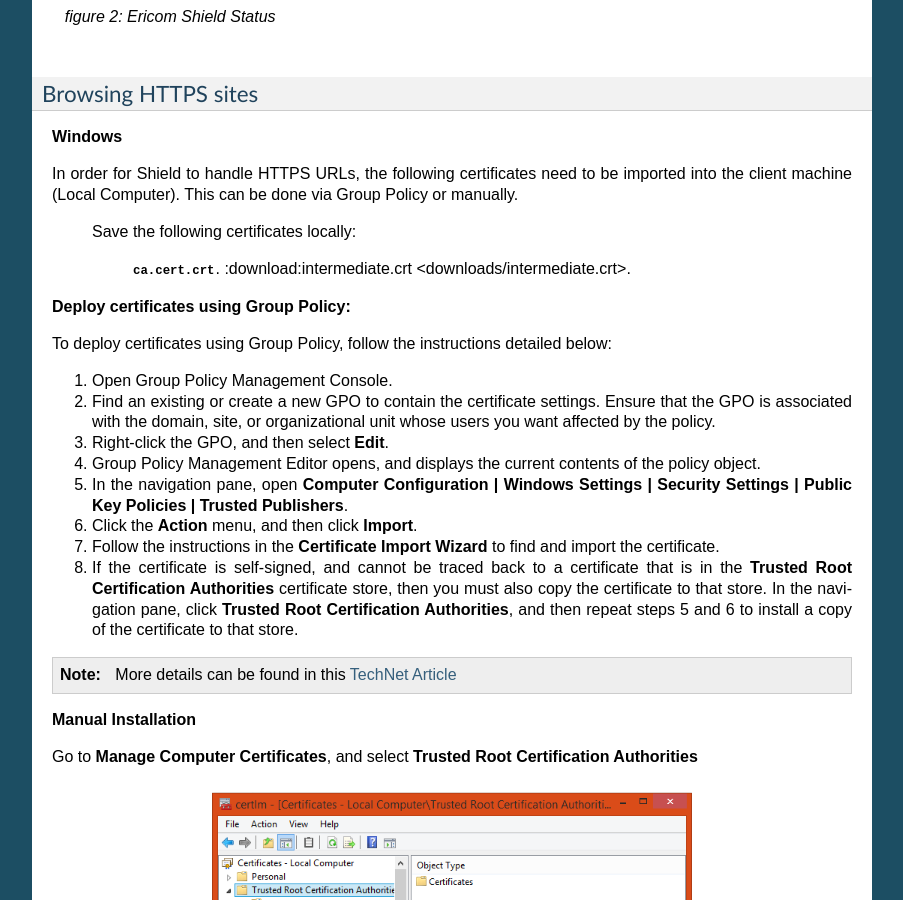
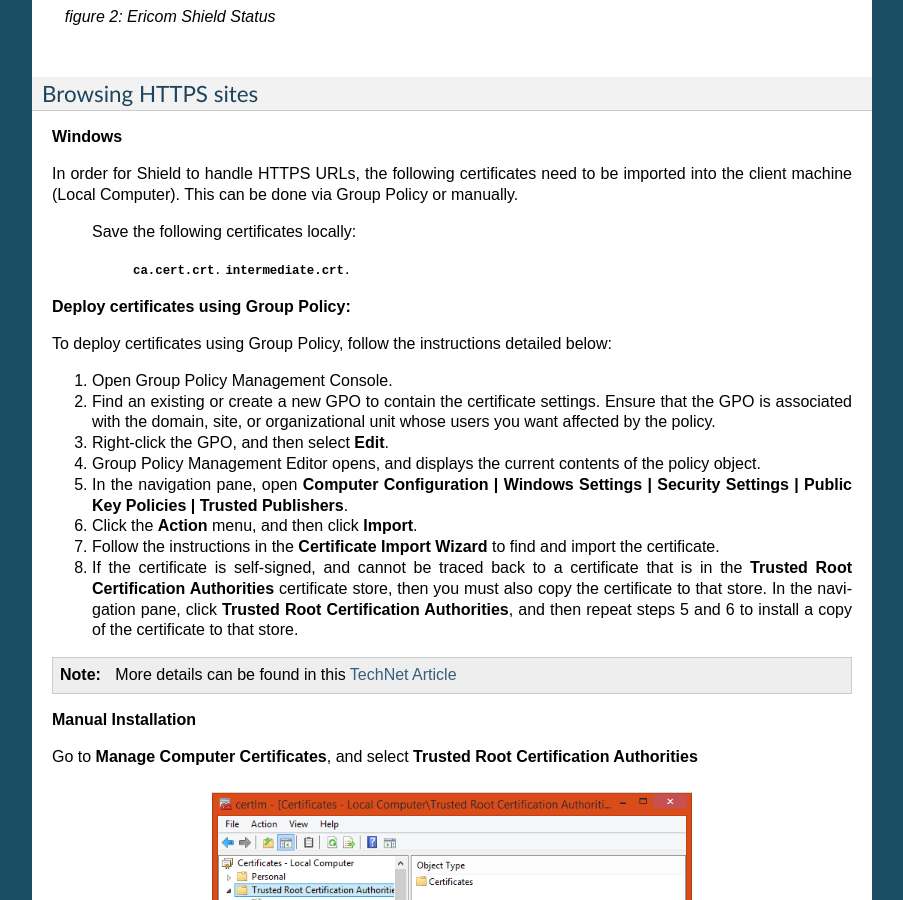
Before and after one commit to BenyH/Shield.Docs, a Sphinx documentation site: the page built from docs/deploymentguide.rst, in a window 1280 px wide and 900 px high, scrolled down 4927 px. Shown: the whole window, without its empty margins (198-1101 px from the left). Built offline with Sphinx 7.4.7, drawn with Linux system fonts in a browser that asks for light colours.

Commit message:
Downloads Fix 2
Downloads Fix 2

```diff
--- a/docs/deploymentguide.rst
+++ b/docs/deploymentguide.rst
@@ -247,7 +247,7 @@ In order for Shield to handle HTTPS URLs, the following certificates need to be
  Save the following certificates locally:
 
 	:download:`ca.cert.crt <downloads/ca.cert.crt>`.
-	:download:intermediate.crt <downloads/intermediate.crt>.
+	:download:`intermediate.crt <downloads/intermediate.crt>`.
 
 
 **Deploy certificates using Group Policy:**
```
